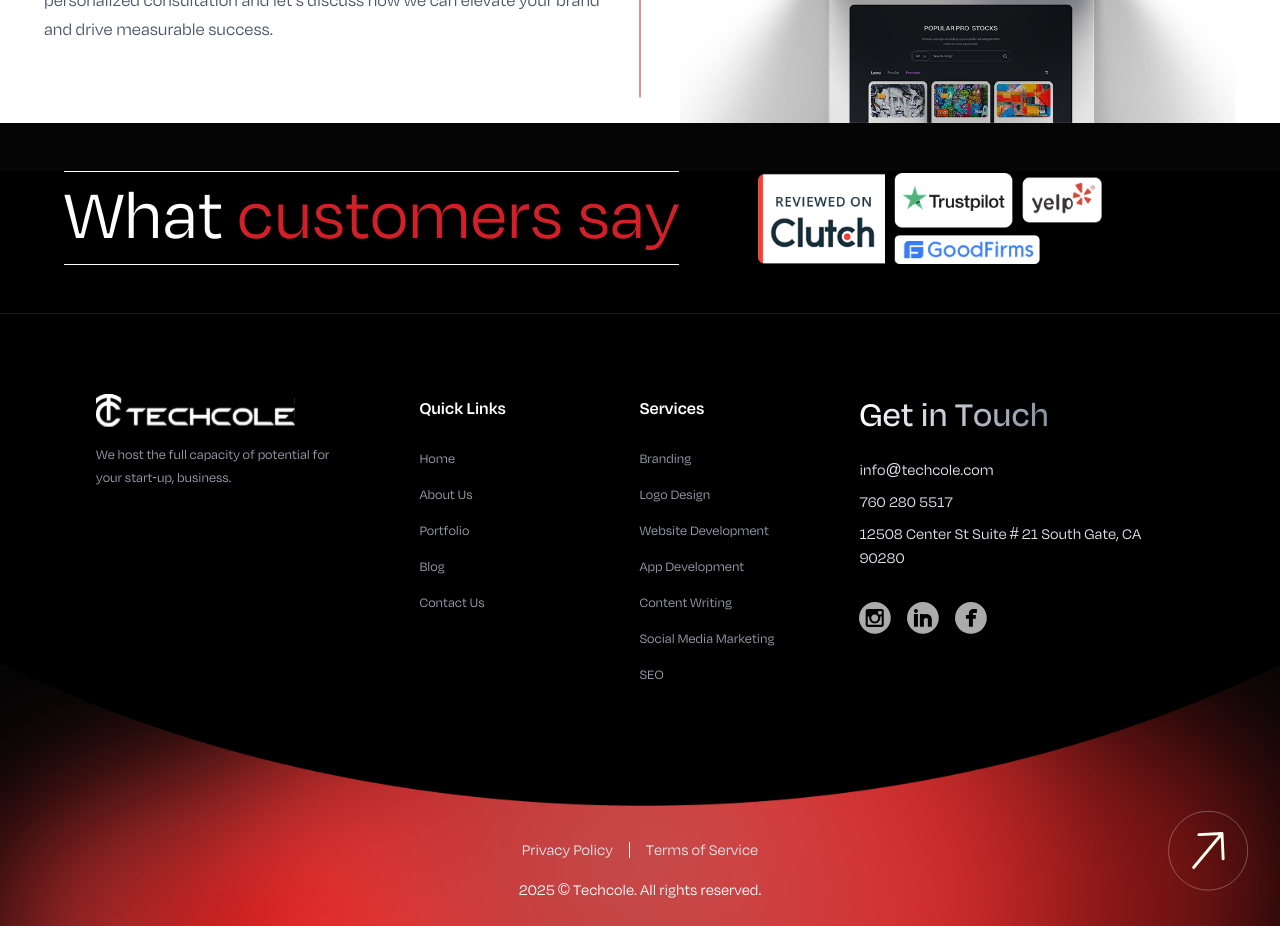
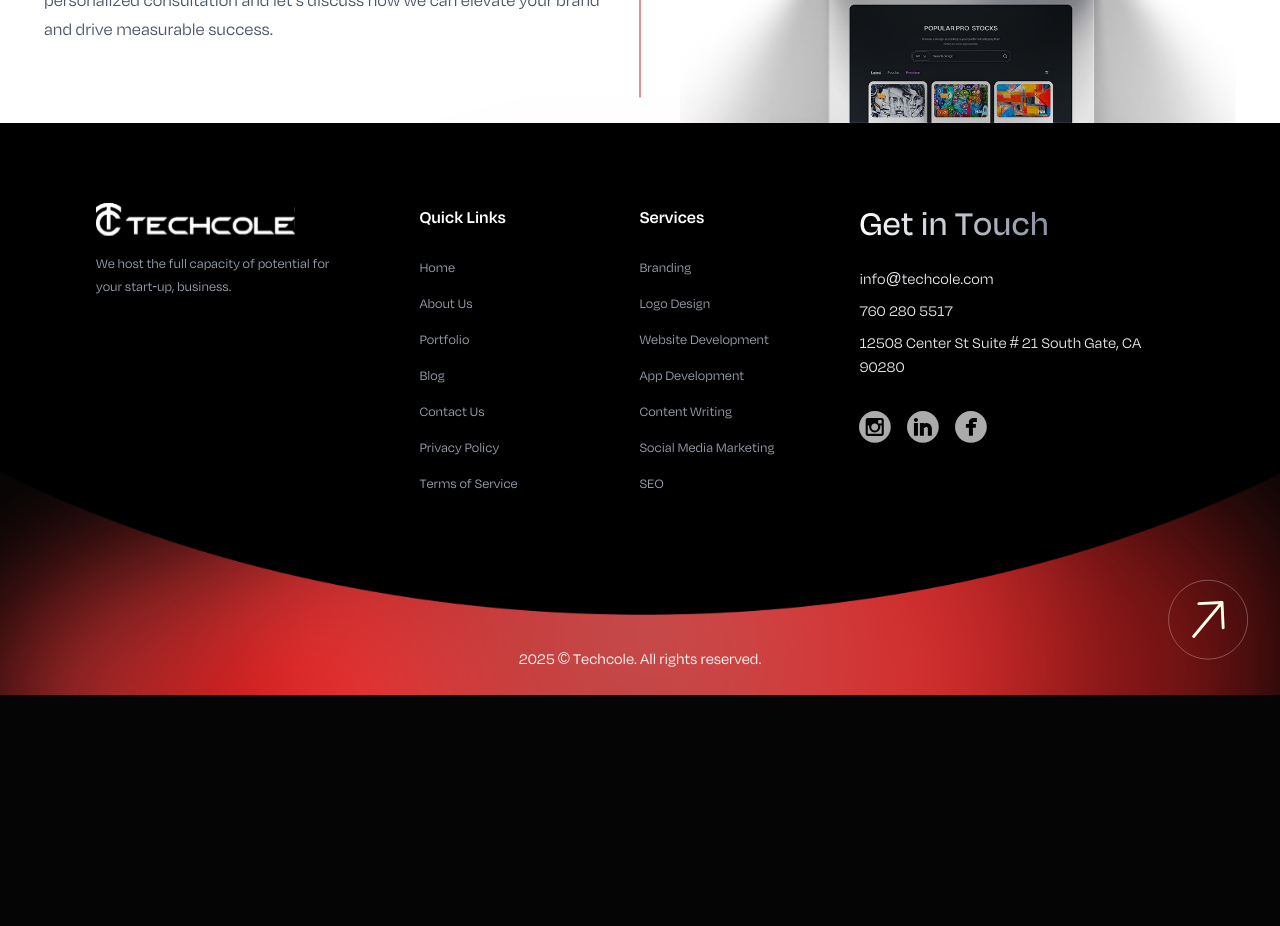
Before and after one commit to Invenzee/techcole-brand-website, a Next.js app: page / in a window 1280 px wide. Shown: the part 8700-9626 px from the top of the page. After the commit the page ends 9395 px from the top, so only its background shows below. Built offline with nearby package versions, Linux system fonts and the light colour scheme.

Commit message:
fix the footer

```diff
--- a/app/components/Footer.tsx
+++ b/app/components/Footer.tsx
@@ -34,8 +34,8 @@ export default function Footer() {
     };
 
     return (
-        <footer className="w-full text-white relative pt-12 pb-6 max-sm:pb-4">
-            <div className="max-w-full z-20 relative bg-black px-16 mx-auto w-full flex items-center justify-between pb-12 border-b border-white/10 max-sm:flex-col gap-4 max-sm:items-start max-sm:px-4">
+        <footer className="w-full text-white relative pb-6 max-sm:pb-4">
+            {/* <div className="max-w-full z-20 relative bg-black px-16 mx-auto w-full flex items-center justify-between pb-12 border-b border-white/10 max-sm:flex-col gap-4 max-sm:items-start max-sm:px-4">
                 <motion.div
                     initial={{ opacity: 0, x: -30 }}
                     whileInView={{ opacity: 1, x: 0 }}
@@ -55,7 +55,7 @@ export default function Footer() {
                 >
                     <Image src={reviewPlatformImage} className="w-3/4 max-sm:2/4" alt="Review Platform" />
                 </motion.div>
-            </div>
+            </div> */}
 
             <div className="absolute bottom-0 left-0 right-0 h-[600px] pointer-events-none overflow-hidden z-10">
                 <svg className="absolute w-full h-full" xmlns="http://www.w3.org/2000/svg">
@@ -115,6 +115,8 @@ export default function Footer() {
                                 <li><Link href="/portfolio" className="text-gray-400 hover:text-white transition-colors text-sm">Portfolio</Link></li>
                                 <li><Link href="/blog" className="text-gray-400 hover:text-white transition-colors text-sm">Blog</Link></li>
                                 <li><Link href="/contact" className="text-gray-400 hover:text-white transition-colors text-sm">Contact Us</Link></li>
+                                <li><Link href="/privacy-policy" className="text-gray-400 hover:text-white transition-colors text-sm">Privacy Policy</Link></li>
+                                <li><Link href="/terms-of-service" className="text-gray-400 hover:text-white transition-colors text-sm">Terms of Service</Link></li>
                             </ul>
                         </motion.div>
 
@@ -167,11 +169,6 @@ export default function Footer() {
             </div>
 
             <div className="z-20 relative text-center mt-8 max-sm:mt-4">
-                <div className="flex items-center justify-center gap-4 mb-4">
-                    <Link href="/privacy-policy" className="text-gray-200 hover:text-white transition-colors text-md">Privacy Policy</Link>
-                    <span className="w-[1px] h-4 bg-white"></span>
-                    <Link href="/terms-of-service" className="text-gray-200 hover:text-white transition-colors text-md">Terms of Service</Link>
-                </div>
                 2025 © Techcole. All rights reserved.
             </div>
 
```
